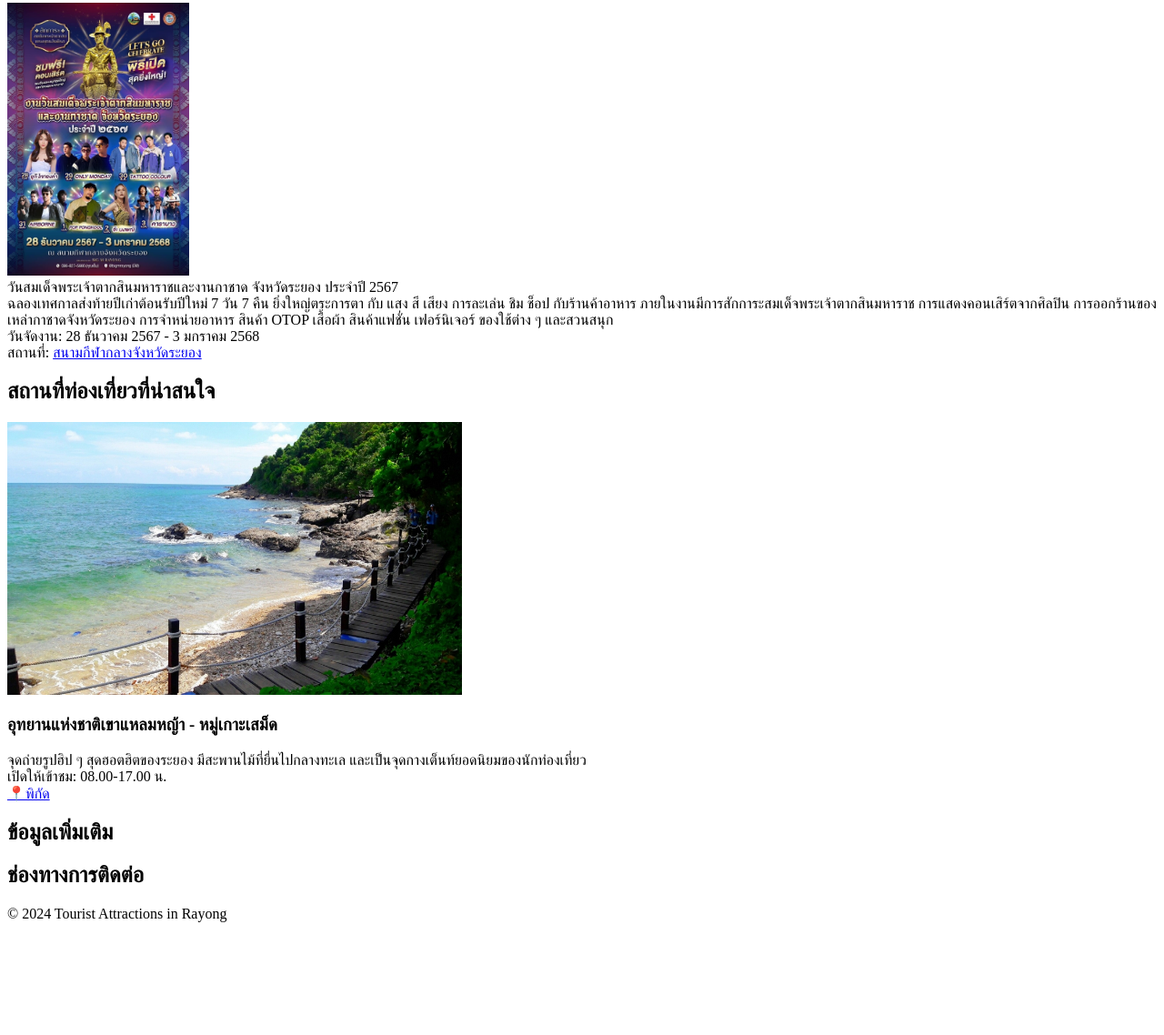
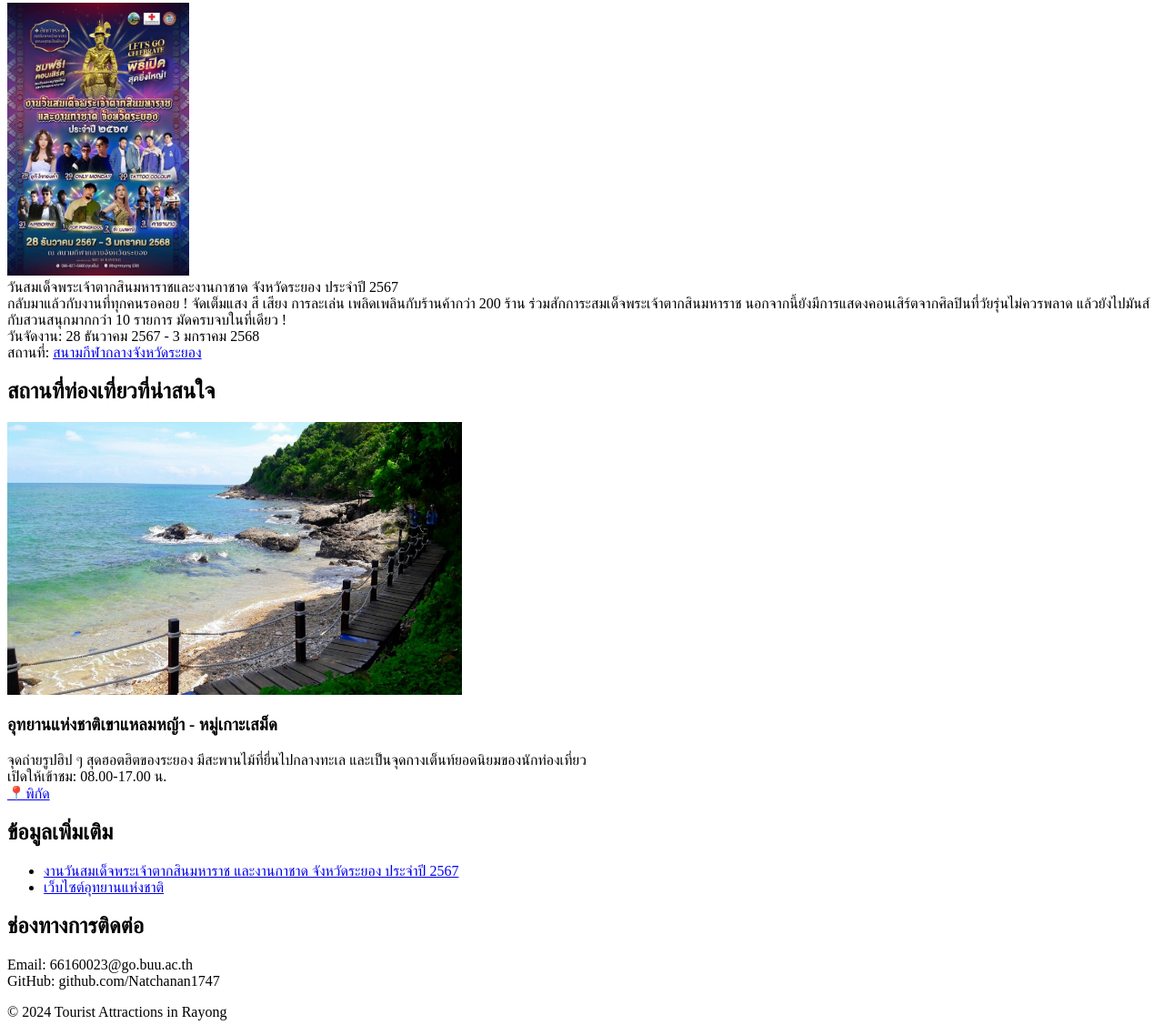
Before and after one commit to Natchanan1747/hw1-tourist, a plain HTML site: page index.html in a window 1280 px wide. Shown: the part 198-1336 px from the top of the page at 91% size. Before the commit the page ends 1228 px from the top, so only its background shows below. Drawn offline with Linux system fonts and the light colour scheme.

Commit message:
add others and contact

```diff
--- a/index.html
+++ b/index.html
@@ -7,6 +7,7 @@
 </head>
 
 <body>
+    <!-- header -->
     <header role="banner" class="header">
         <h1>Tourist Attractions in Rayong</h1>
         <nav role="navigation">
@@ -17,6 +18,7 @@
             </ul>
         </nav>
     </header>
+    <!-- end -->
 
     <main>
         <section id="events" class="section">
@@ -29,7 +31,7 @@
                 </div>
                 <!-- source link red-cross-fair.jpg https://rayongtouristpolice.com/%E0%B8%87%E0%B8%B2%E0%B8%99%E0%B8%A7%E0%B8%B1%E0%B8%99%E0%B8%AA%E0%B8%A1%E0%B9%80%E0%B8%94%E0%B9%87%E0%B8%88%E0%B8%9E%E0%B8%A3%E0%B8%B0%E0%B9%80%E0%B8%88%E0%B9%89%E0%B8%B2%E0%B8%95%E0%B8%B2%E0%B8%81%E0%B8%AA%E0%B8%B4%E0%B8%99%E0%B8%A1%E0%B8%AB%E0%B8%B2%E0%B8%A3%E0%B8%B2%E0%B8%8A-%E0%B9%81%E0%B8%A5%E0%B8%B0%E0%B8%87%E0%B8%B2%E0%B8%99%E0%B8%81%E0%B8%B2%E0%B8%8A%E0%B8%B2%E0%B8%94-%E0%B8%88%E0%B8%B1%E0%B8%87%E0%B8%AB%E0%B8%A7%E0%B8%B1%E0%B8%94%E0%B8%A3%E0%B8%B0%E0%B8%A2%E0%B8%AD%E0%B8%87-%E0%B8%9B%E0%B8%A3%E0%B8%B0%E0%B8%88%E0%B8%B3%E0%B8%9B%E0%B8%B5-2567/#google_vignette -->
                 <div class="event-box">วันสมเด็จพระเจ้าตากสินมหาราชและงานกาชาด จังหวัดระยอง ประจำปี 2567</div>
-                <div class="event-box">ฉลองเทศกาลส่งท้ายปีเก่าต้อนรับปีใหม่ 7 วัน 7 คืน ยิ่งใหญ่ตระการตา กับ แสง สี เสียง การละเล่น ชิม ช็อป กับร้านค้าอาหาร ภายในงานมีการสักการะสมเด็จพระเจ้าตากสินมหาราช การแสดงคอนเสิร์ตจากศิลปิน การออกร้านของเหล่ากาชาดจังหวัดระยอง การจำหน่ายอาหาร สินค้า OTOP เสื้อผ้า สินค้าแฟชั่น เฟอร์นิเจอร์ ของใช้ต่าง ๆ และสวนสนุก</div>
+                <div class="event-box">กลับมาแล้วกับงานที่ทุกคนรอคอย ! จัดเต็มแสง สี เสียง การละเล่น เพลิดเพลินกับร้านค้ากว่า 200 ร้าน ร่วมสักการะสมเด็จพระเจ้าตากสินมหาราช นอกจากนี้ยังมีการแสดงคอนเสิร์ตจากศิลปินที่วัยรุ่นไม่ควรพลาด แล้วยังไปมันส์กับสวนสนุกมากกว่า 10 รายการ มัดครบจบในที่เดียว !</div>
                 <div class="event-box">วันจัดงาน: 28 ธันวาคม 2567 - 3 มกราคม 2568</div>
                 <div class="event-box">สถานที่: <a href="https://maps.app.goo.gl/7f76WCfEfsaqKA1v8">สนามกีฬากลางจังหวัดระยอง</a></div>
             </div>
@@ -50,13 +52,31 @@
             </div>
         </section>
 
-        <section id="others" class="section">
-            <h2>ข้อมูลเพิ่มเติม</h2>
-            <div class="other-item"></div>
+        <aside role="complementary">
+            <section id="others" class="section">
+                <h2>ข้อมูลเพิ่มเติม</h2>
+                <ul>
+                    <li>
+                        <a href="https://rayongtouristpolice.com/%E0%B8%87%E0%B8%B2%E0%B8%99%E0%B8%A7%E0%B8%B1%E0%B8%99%E0%B8%AA%E0%B8%A1%E0%B9%80%E0%B8%94%E0%B9%87%E0%B8%88%E0%B8%9E%E0%B8%A3%E0%B8%B0%E0%B9%80%E0%B8%88%E0%B9%89%E0%B8%B2%E0%B8%95%E0%B8%B2%E0%B8%81%E0%B8%AA%E0%B8%B4%E0%B8%99%E0%B8%A1%E0%B8%AB%E0%B8%B2%E0%B8%A3%E0%B8%B2%E0%B8%8A-%E0%B9%81%E0%B8%A5%E0%B8%B0%E0%B8%87%E0%B8%B2%E0%B8%99%E0%B8%81%E0%B8%B2%E0%B8%8A%E0%B8%B2%E0%B8%94-%E0%B8%88%E0%B8%B1%E0%B8%87%E0%B8%AB%E0%B8%A7%E0%B8%B1%E0%B8%94%E0%B8%A3%E0%B8%B0%E0%B8%A2%E0%B8%AD%E0%B8%87-%E0%B8%9B%E0%B8%A3%E0%B8%B0%E0%B8%88%E0%B8%B3%E0%B8%9B%E0%B8%B5-2567/">
+                            งานวันสมเด็จพระเจ้าตากสินมหาราช และงานกาชาด จังหวัดระยอง ประจำปี 2567
+                        </a>
+                    </li>
+                    <li>
+                        <a href="https://nps.dnp.go.th/parksdetail.php?id=5">
+                            เว็บไซต์อุทยานแห่งชาติ
+                        </a>
+                    </li>
+                </ul>
+            </section>
+        </aside>
+
+        <section id="contact" class="section">
+            <h2>ช่องทางการติดต่อ</h2>
+            <div class="contact-container">
+                <div class="contact-item">Email: 66160023@go.buu.ac.th</div>
+                <div class="contact-item">GitHub: github.com/Natchanan1747</div>
+            </div>
         </section>
-
-
-            <h2>ช่องทางการติดต่อ</h2>
 
     </main>
 
```
